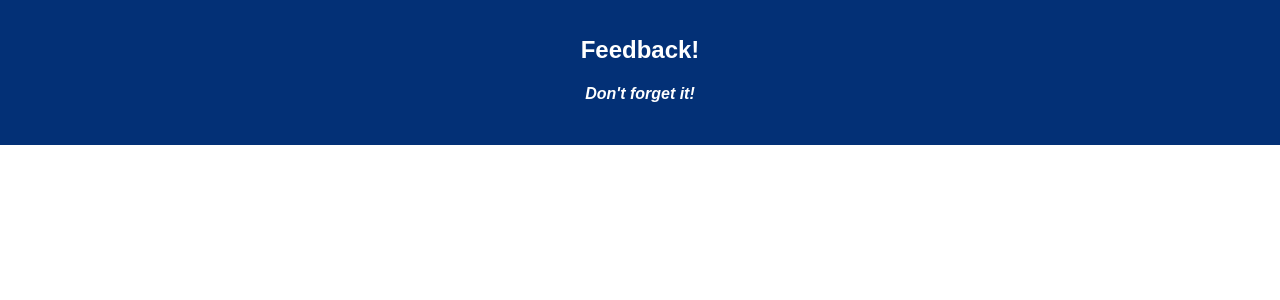
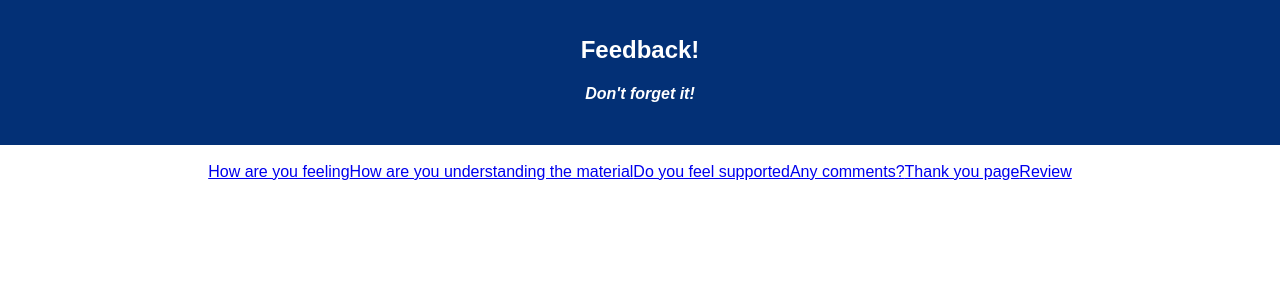
Before and after one commit to dionroloff/Feedback_Form, a React (Create React App) app: page /#/comments in a window 1280 px wide. Shown: the top 300 px of the page. Built offline with nearby package versions, Linux system fonts and the light colour scheme.

Commit message:
Components imported to App.js

```diff
--- a/package.json
+++ b/package.json
@@ -8,7 +8,11 @@
     "pg": "^7.4.1",
     "react": "^16.4.1",
     "react-dom": "^16.4.1",
-    "react-scripts": "^2.1.3"
+    "react-redux": "^6.0.0",
+    "react-router-dom": "^4.3.1",
+    "react-scripts": "^2.1.3",
+    "redux": "^4.0.1",
+    "redux-logger": "^3.0.6"
   },
   "devDependencies": {
     "nodemon": "^1.18.5"
--- a/src/components/App/App.js
+++ b/src/components/App/App.js
@@ -1,6 +1,16 @@
+//App.js
 import React, { Component } from 'react';
+import { HashRouter as Router, Route, Link } from 'react-router-dom';
 import axios from 'axios';
 import './App.css';
+
+//import components
+import Comments from './../Comments/Comments.js';
+import Feeling from './../Feeling/Feeling.js';
+import Supported from './../Supported/Supported.js';
+import Understanding from './../Understanding/Understanding.js';
+import ThankYou from './../ThankYou/ThankYou.js';
+import Review from './../Review/Review.js';
 
 class App extends Component {
   render() {
@@ -11,6 +21,31 @@ class App extends Component {
           <h4><i>Don't forget it!</i></h4>
         </header>
         <br/>
+        {/* Each part of the form needs to be at its own route */}
+        {/* Clicking next should move the user to the appropriate step
+        in the process asd well as update the review component */}
+
+        {/* Hashrouter */}
+        <Router>
+          <div>
+            {/* Links */}
+            <Link to='/feeling'>How are you feeling</Link>
+            <Link to='/understanding'>How are you understanding the material</Link>
+            <Link to='/supported'>Do you feel supported</Link>
+            <Link to='/comments'>Any comments?</Link>
+            <Link to='/thank-you'>Thank you page</Link>
+            <Link to='/review'>Review</Link>
+
+            {/* Routes */}
+            <Route exact path={'/feeling'} compnent={Feeling} />
+            <Route exact path={'/understanding'} compnent={Understanding} />
+            <Route exact path={'/supported'} compnent={Supported} />
+            <Route exact path={'/comments'} compnent={Comments} />
+            <Route exact path={'/thank-you'} compnent={ThankYou} />
+            <Route exact path={'/review'} component={Review} />
+
+          </div>
+        </Router>
       </div>
     );
   }
--- /dev/null
+++ b/src/components/Comments/Comments.js
@@ -0,0 +1,13 @@
+//Comments.js
+import React, {Component} from 'react';
+import {connect} from 'react-redux';
+
+class Comments extends Component {
+
+}
+
+const mapReduxStoreToProps = (reduxStore) => ({
+    reduxStore: reduxStore,
+});
+
+export default connect(mapReduxStoreToProps)(Comments);
--- /dev/null
+++ b/src/components/Review/Review.js
@@ -0,0 +1,14 @@
+//Review.js
+// This will be the current redux values displayed on the DOM
+import React, {Component} from 'react';
+import {connect} from 'react-redux';
+
+class Review extends Component {
+
+}
+
+const mapReduxStoreToProps = (reduxStore) => ({
+    reduxStore: reduxStore,
+});
+
+export default connect(mapReduxStoreToProps)(Review);
--- a/src/index.js
+++ b/src/index.js
@@ -4,5 +4,22 @@ import './index.css';
 import App from './components/App/App';
 import registerServiceWorker from './registerServiceWorker';
 
-ReactDOM.render(<App />, document.getElementById('root'));
+//Redux
+import {createStore, combineReducers, applyMiddleware} from 'redux';
+import {Provider} from 'react-redux';
+import {logger} from 'redux-logger';
+
+//My reducers
+
+//
+
+const storeInstance = createStore(
+    combineReducers({
+
+    }),
+    applyMiddleware(logger),
+)
+
+ReactDOM.render(<Provider store={storeInstance}><App /></Provider>, document.getElementById('root'));
+
 registerServiceWorker();
```
Also changed, not shown: src/components/Feeling/Feeling.js (added), src/components/Supported/Supported.js (added), src/components/ThankYou/ThankYou.js (added), src/components/Understanding/Understanding.js (added), 1 other file (tests, documents, lock files or other folders).
